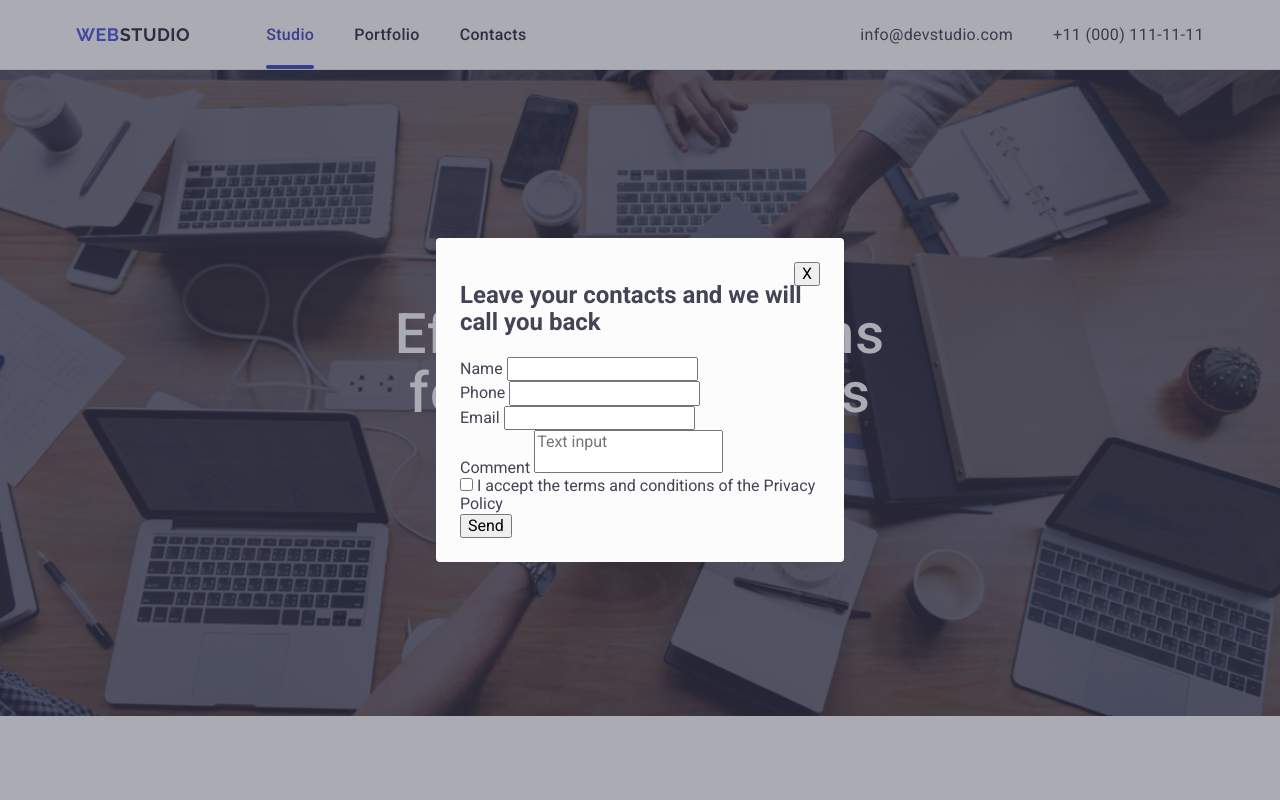
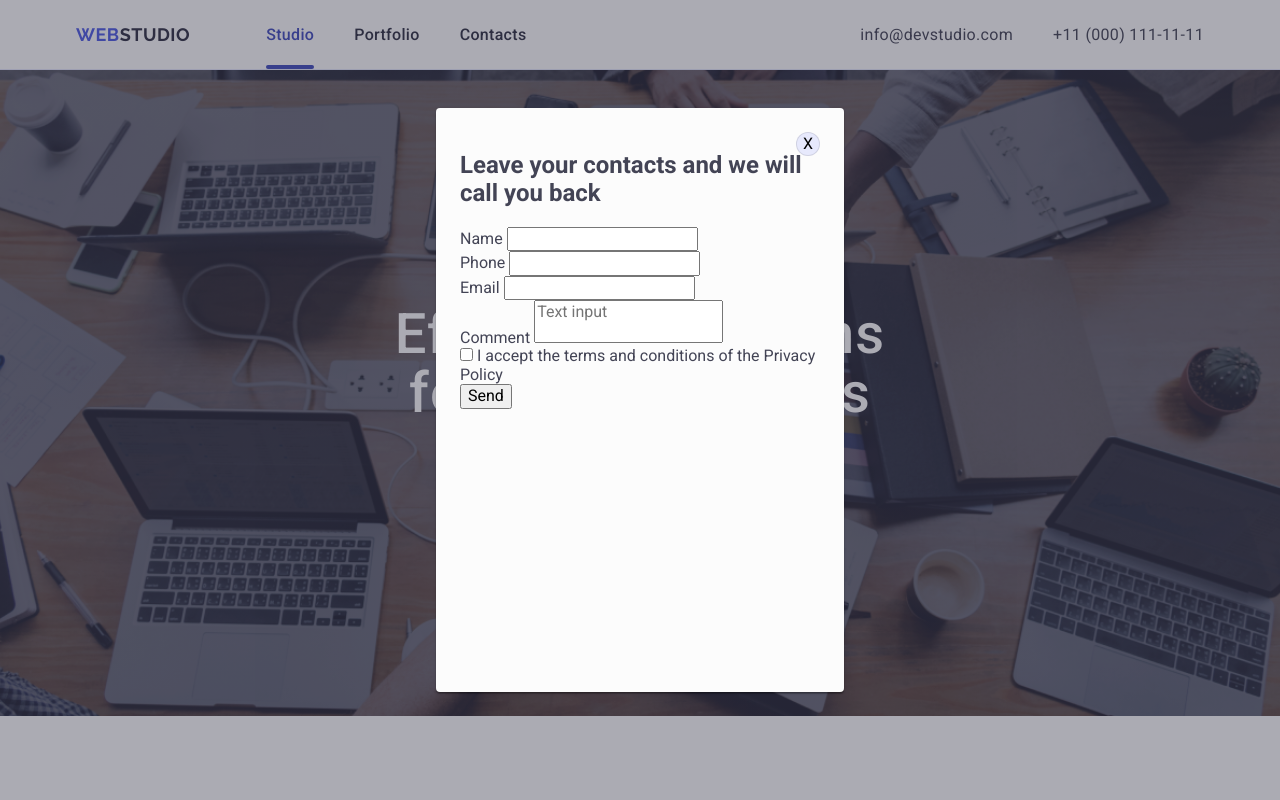
Before and after one commit to AndriyPodolyak/goit-markup-hw-05, a plain HTML site: page index.html in a window 1280 px wide. Shown: the top 800 px of the page. Drawn offline with nearby package versions, Linux system fonts and the light colour scheme.

Commit message:
Add hover focus

```diff
--- a/css/styles.css
+++ b/css/styles.css
@@ -522,17 +522,46 @@ img {
 }
 
 .modal {
-    position: relative;
+    position: absolute;
+    top: 50%;
+    left: 50%;
     width: 408px;
+    min-height: 584px;
     border-radius: 4px;
     background-color: #FCFCFC;
     padding: 24px;
+    transform: translate(-50%, -50%) scale(1);
+    box-shadow: 0px 1px 1px rgba(0, 0, 0, 0.14),
+        0px 1px 3px rgba(0, 0, 0, 0.12),
+        0px 2px 1px rgba(0, 0, 0, 0.2);
+        transition: transform 250ms cubic-bezier(0.4, 0, 0.2, 1);
 }
 
 .modal-close {
     position: absolute;
     top: 24px;
     right: 24px;
+    width: 24px;
+    height: 24px;
+    border-radius: 50%;
+    display: flex;
+    align-items: center;
+    justify-content: center;
+    background-color: #e7e9fc;
+    border: 1px solid rgba(0, 0, 0, 0.1);
+    padding: 0;
+    cursor: pointer;
+    transition: background-color 250ms cubic-bezier(0.4, 0, 0.2, 1), border 250ms cubic-bezier(0.4, 0, 0.2, 1);
+}
+
+.modal-close:hover {
+    background-color: #404bbf;
+    border: none;
+}
+
+.modal-close:focus {
+    background-color: #404bbf;
+    border: none;
 }
 
 textarea {
```
